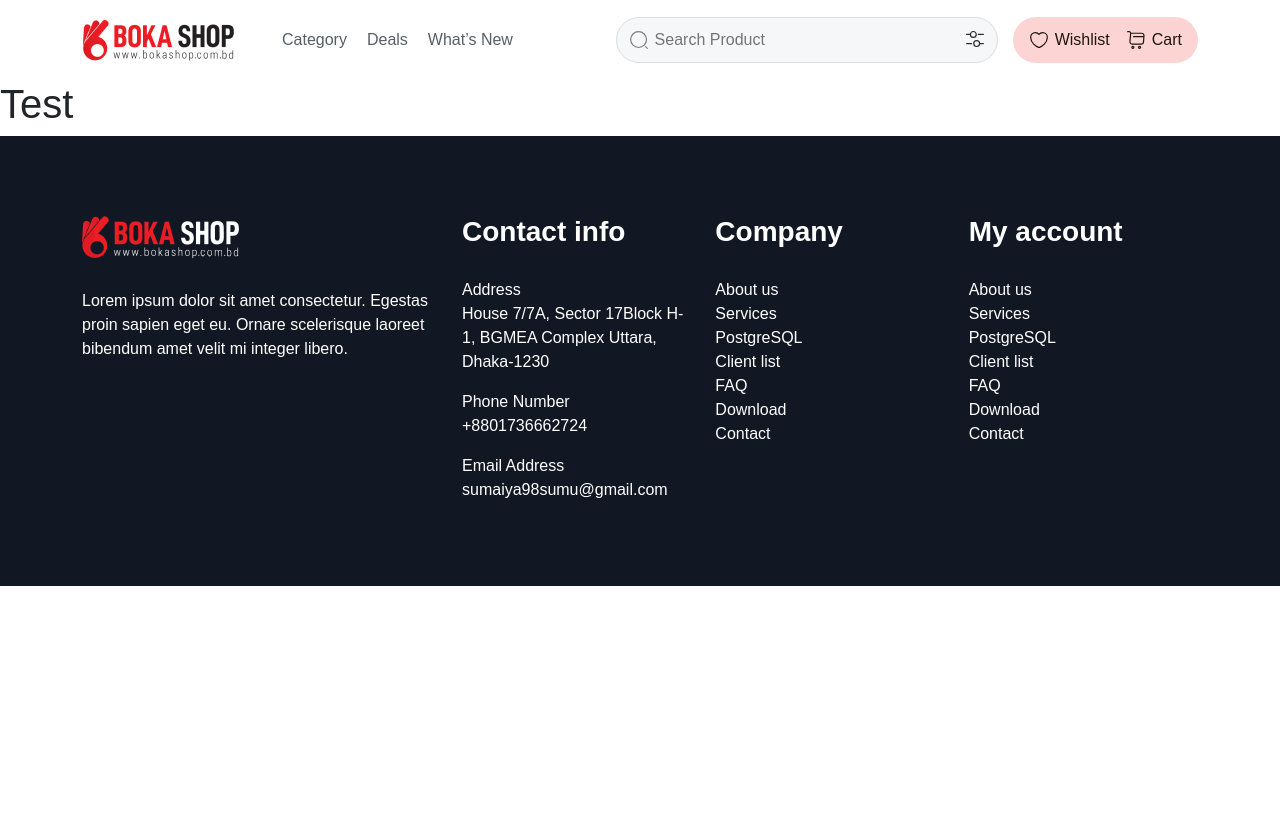
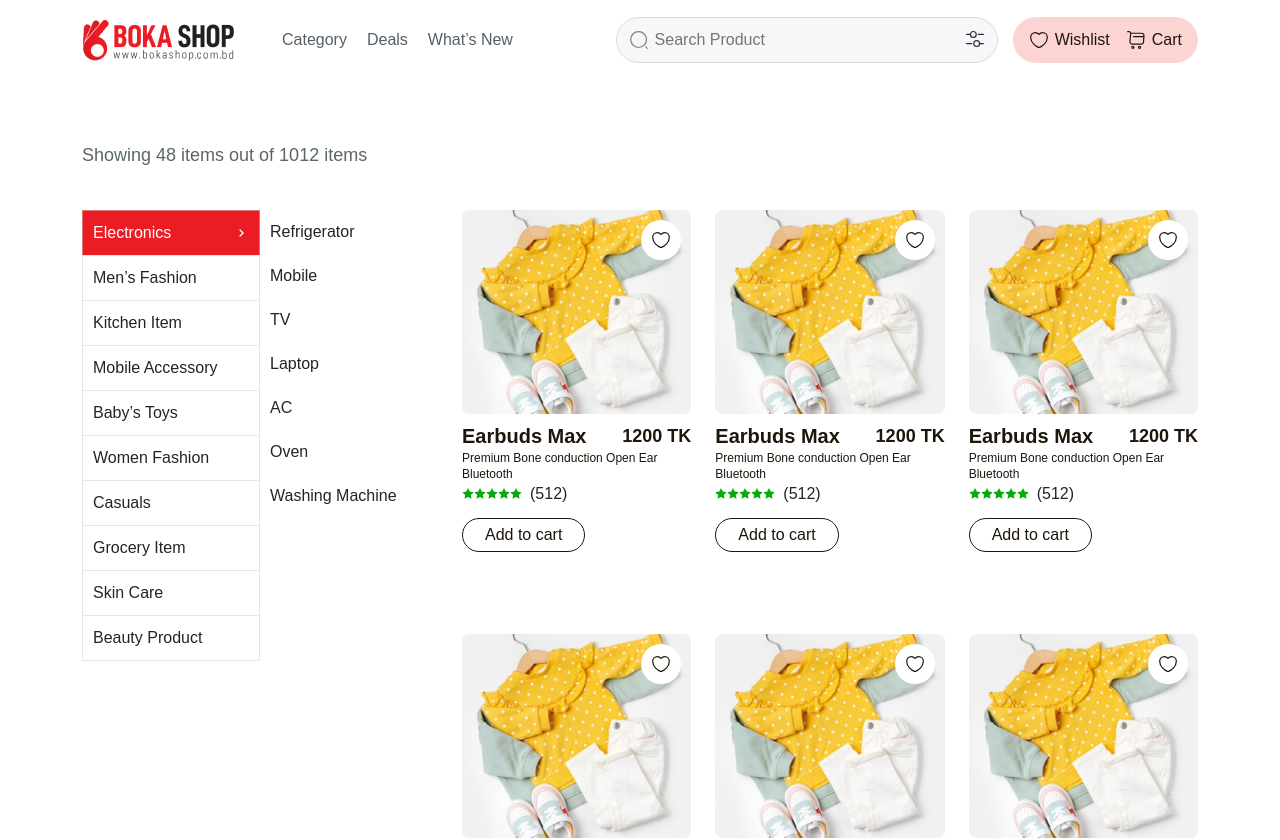
Before and after one commit to ssafoundation/bokashop-demo, a Next.js app: page /search/category/1 in a window 1280 px wide. Shown: the top 840 px of the page. Before the commit the page ends 800 px from the top, so only its background shows below. Built offline with nearby package versions, Linux system fonts and the light colour scheme; a web font is replaced by a local one.

Commit message:
design update

```diff
--- a/next.config.js
+++ b/next.config.js
@@ -1,8 +1,8 @@
 /** @type {import('next').NextConfig} */
 const path = require("path");
 const nextConfig = {
-  output: "export",
-  distDir: "build",
+  // output: "export",
+  // distDir: "build",
   reactStrictMode: true,
   images: {
     unoptimized: true,
--- a/src/pages/search/category/[category].js
+++ b/src/pages/search/category/[category].js
@@ -1,11 +1,20 @@
+import { categoryData } from "@/assets/data/categoryData";
+import LoveIcon from "@/assets/icon/LoveIcon";
+import StarIcon from "@/assets/icon/StarIcon";
+import productImage from "@/assets/image/product/product-1.png";
 import Layout from "@/components/Layouts/Layout";
 import Head from "next/head";
+import Image from "next/image";
+import Link from "next/link";
+import { useRouter } from "next/router";
+import { useState } from "react";
+import { Col, Container, Row } from "react-bootstrap";
 const CategorySearch = () => {
-  // const { asPath } = useRouter();
-  // console.log(asPath);
+  const { asPath } = useRouter();
+  console.log(asPath);
 
-  // const [activeCategory, setActiveCategory] = useState(categoryData[0].name);
-  // console.log(activeCategory);
+  const [activeCategory, setActiveCategory] = useState(categoryData[0].name);
+  console.log(activeCategory);
   return (
     <>
       <Head>
@@ -15,8 +24,7 @@ const CategorySearch = () => {
         <link rel="icon" href="/favicon.ico" />
       </Head>
 
-      <h1>Test</h1>
-      {/* <div className="category-search-full-area">
+      <div className="category-search-full-area">
         <Container>
           <div className="category-search-inner-container">
             <div className="search-category-data-show">
@@ -111,7 +119,7 @@ const CategorySearch = () => {
             </Row>
           </div>
         </Container>
-      </div> */}
+      </div>
     </>
   );
 };
```
